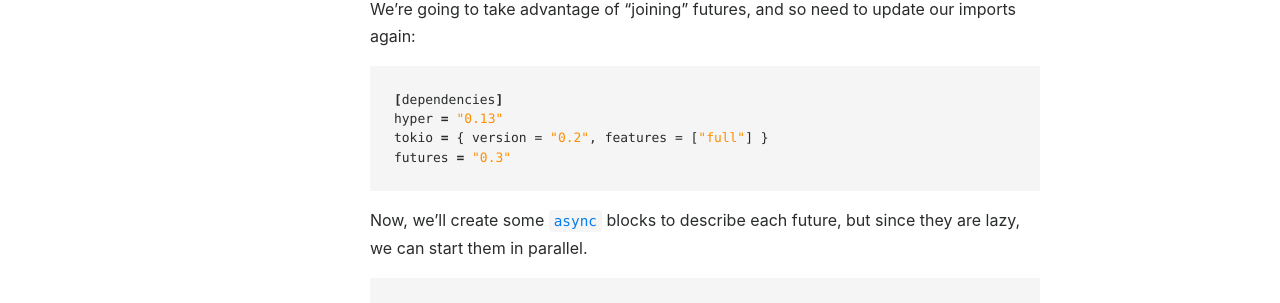
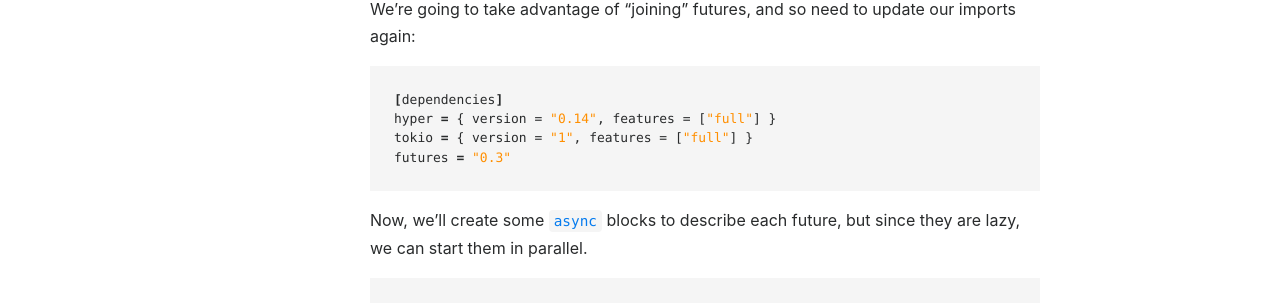
Before and after one commit to hyperium/hyperium.github.io, a Jekyll site: the page built from _guides/client/advanced.md, in a window 1280 px wide. Shown: the part 1415-1718 px from the top of the page. Built offline with Jekyll 4.4.1, drawn with Linux system fonts in a browser that asks for light colours.

Commit message:
Update advanced client usage page for 0.14 (#65)

````diff
--- a/_guides/client/advanced.md
+++ b/_guides/client/advanced.md
@@ -77,8 +77,8 @@ imports again:
 
 ```toml
 [dependencies]
-hyper = "0.13"
-tokio = { version = "0.2", features = ["full"] }
+hyper = { version = "0.14", features = ["full"] }
+tokio = { version = "1", features = ["full"] }
 futures = "0.3"
 ```
 
````
